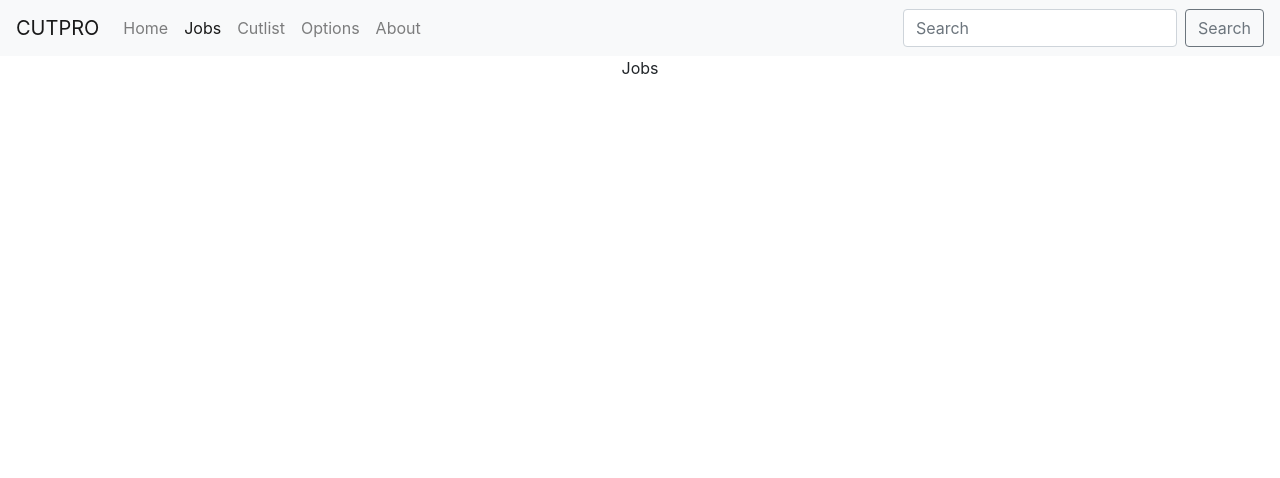
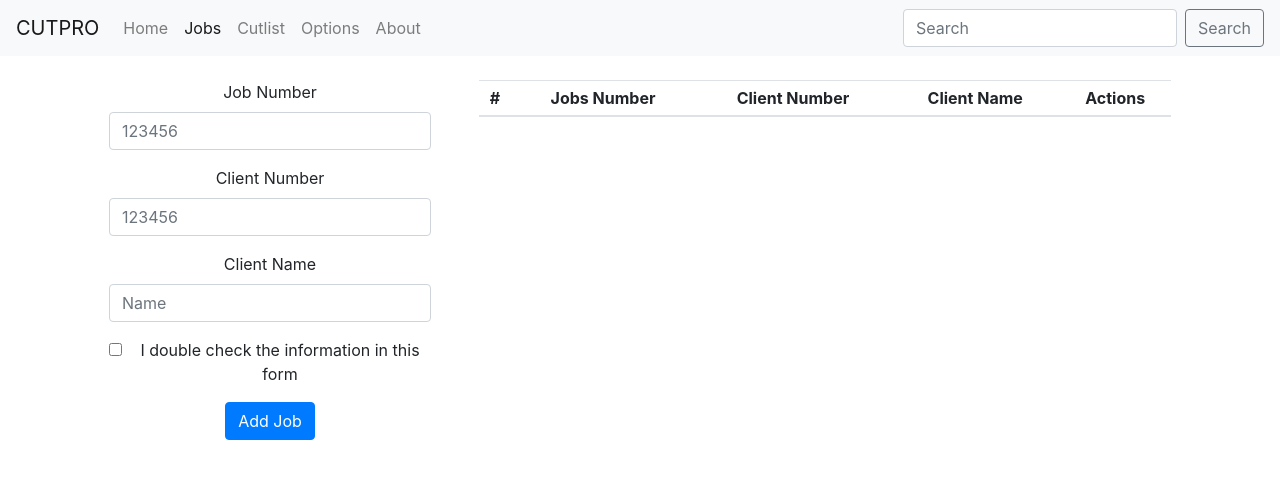
Before and after one commit to lucasarvelo/cutpro-frontend, a React (Create React App) app: page /jobs in a window 1280 px wide. Shown: the top 478 px of the page. Built offline with nearby package versions, Linux system fonts and the light colour scheme.

Commit message:
Update Jobs view with new components

```diff
--- a/src/views/Jobs.jsx
+++ b/src/views/Jobs.jsx
@@ -1,7 +1,20 @@
 import React from "react";
+import JobsForm from "../components/JobsForm/JobsForm";
+import JobsTable from "../components/JobsTable/JobsTable";
 
 const Jobs = () => {
-  return <div>Jobs</div>;
+  return (
+    <div className="container-fluid">
+      <div className="row">
+        <div className="col-md-4 p-4">
+          <JobsForm />
+        </div>
+        <div className="col-md-8 p-4">
+          <JobsTable />
+        </div>
+      </div>
+    </div>
+  );
 };
 
 export default Jobs;
```
